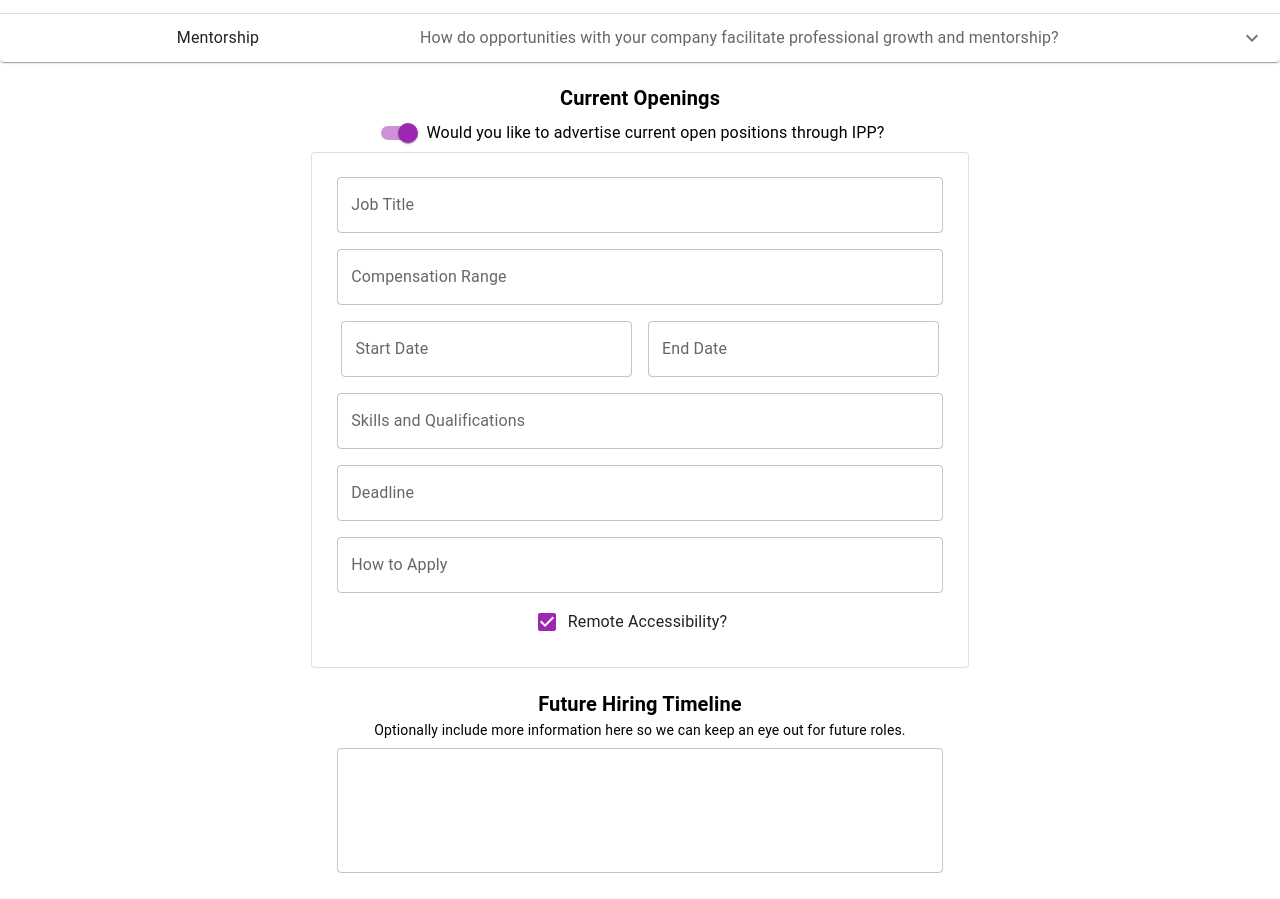
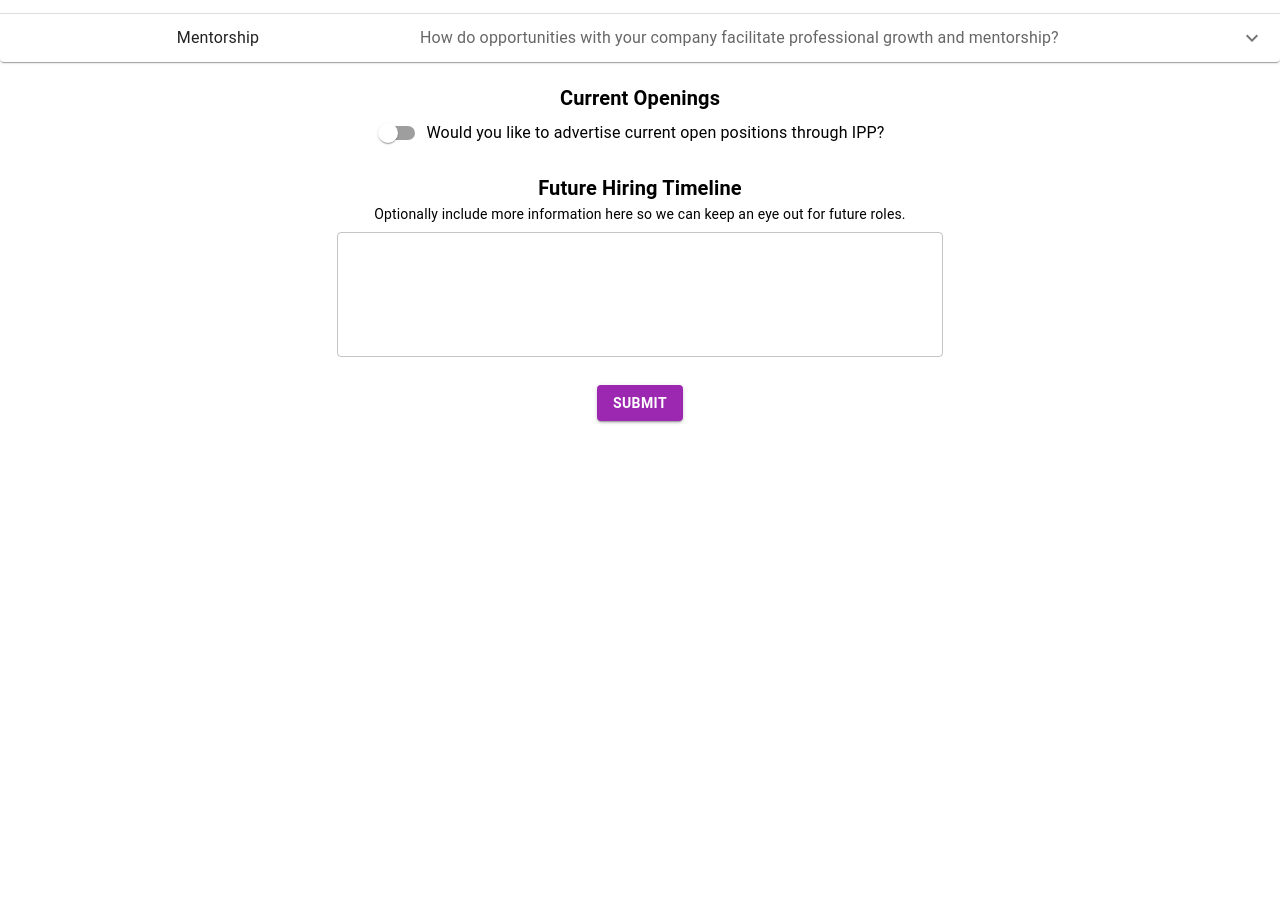
Before and after one commit to jbarlas/brown-cs-ipp, a React (Create React App) app: page /apply in a window 1280 px wide. Shown: the part 1326-2225 px from the top of the page. After the commit the page ends 1767 px from the top, so only its background shows below. Built offline with nearby package versions, Linux system fonts and the light colour scheme.

Commit message:
feat: show/hide current openings implemented

```diff
--- a/src/views/application/Application.jsx
+++ b/src/views/application/Application.jsx
@@ -1,4 +1,4 @@
-import React from 'react'
+import React, { useState } from 'react'
 import Box from '@mui/material/Box';
 import TextField from '@mui/material/TextField';
 import Card from '@mui/material/Card';
@@ -19,7 +19,7 @@ import Accordion from '@mui/material/Accordion';
 import AccordionDetails from '@mui/material/AccordionDetails';
 import AccordionSummary from '@mui/material/AccordionSummary';
 import ExpandMoreIcon from '@mui/icons-material/ExpandMore';
-import CardActions from '@mui/material/CardActions';
+import FormGroup from '@mui/material/FormGroup';
 import "./Application.css";
 
 
@@ -30,6 +30,13 @@ export default function Application() {
     setExpanded(isExpanded ? panel : false);
 
   };
+
+  const [showForm, setShowForm] = useState(false);
+
+  const handleToggle = () => {
+    setShowForm(!showForm);
+  };
+
   return (
     <div>
       <div class='code-block' align="center" >
@@ -39,7 +46,7 @@ export default function Application() {
         <Grid
           justifyContent="center"
           alignItems="center">
-<Card variant="outlined" sx={{ minWidth: 450, maxWidth:460 }}>
+          <Card variant="outlined" sx={{ minWidth: 450, maxWidth: 460 }}>
             <CardContent>
               <Typography variant="body2" component="div">
                 Thank you for your interest in applying to IPP! Before you continue with your application, please enter the Application Code provided by one of our IPP staff:
@@ -52,7 +59,7 @@ alignItems="center">
                 noValidate
                 autoComplete="off"
               >
-    <TextField id="outlined-basic" label="Appplication Code" variant="outlined" color="secondary"/>
+                <TextField id="outlined-basic" label="Appplication Code" variant="outlined" color="secondary" />
 
               </Box>
               <Button variant="contained" color="success">
@@ -129,9 +136,9 @@ alignItems="center">
                 name="radio-buttons-group"
 
               >
-        <FormControlLabel value="For Profit" control={<Radio color="secondary"/>} label="For Profit"  />
-        <FormControlLabel value="Not For Profit" control={<Radio color="secondary"/>} label="Not For Profit" />
-        <FormControlLabel value="Non-Profit" control={<Radio color="secondary"/>} label="Non-Profit" />
+                <FormControlLabel value="For Profit" control={<Radio color="secondary" />} label="For Profit" />
+                <FormControlLabel value="Not For Profit" control={<Radio color="secondary" />} label="Not For Profit" />
+                <FormControlLabel value="Non-Profit" control={<Radio color="secondary" />} label="Non-Profit" />
               </RadioGroup>
             </FormControl>
             {"\u00a0\u00a0\u00a0\u00a0\u00a0\u00a0\u00a0\u00a0\u00a0\u00a0\u00a0\u00a0\u00a0\u00a0\u00a0\u00a0\u00a0\u00a0"}
@@ -167,7 +174,8 @@ alignItems="center">
           <CardMedia
             component="img"
             sx={{
-        height: 100, objectFit: "contain"}}
+              height: 100, objectFit: "contain"
+            }}
             image={require('./temp_imgs/badges.png')}
           >
           </CardMedia>
@@ -273,14 +281,17 @@ alignItems="center">
         <div>
           <Typography variant="h6">
             <b>Current Openings</b>
-        </Typography>
-
-          <FormControlLabel control={<Switch defaultChecked color="secondary" />} label="Would you like to advertise current open positions through IPP?" />
-
-      </div>
-
             <div>
-
+              <FormControl component="fieldset">
+                <FormGroup>
+                  <FormControlLabel
+                    control={<Switch defaultChecked color="secondary" checked={showForm} onChange={handleToggle} />}
+                    label="Would you like to advertise current open positions through IPP?"
+                  />
+                </FormGroup>
+              </FormControl>
+              {showForm && (
+                <form>
                   <Card variant="outlined" sx={{ minWidth: '60ch', maxWidth: '65ch' }}>
                     <CardContent>
                       <Box
@@ -377,7 +388,14 @@ alignItems="center">
                       </div>
                     </CardContent>
                   </Card>
+                </form>
+              )}
             </div>
+          </Typography>
+
+        </div>
+
+
 
         <div>
           <br></br>
```
Lines whose indentation alone changed are shown as unchanged.
